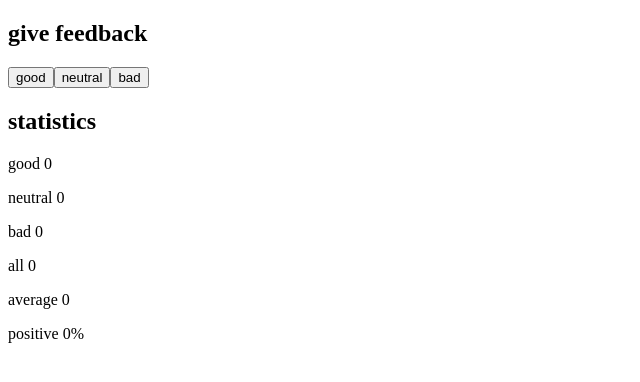
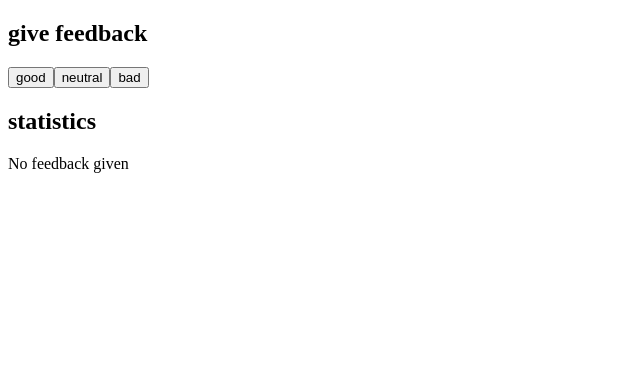
Before and after one commit to jakubk3697/fullstackopen, a React (Vite) app in the folder part1/unicafe/: page / in a window 1280 px wide. Shown: the top 382 px of the page, without its empty margins (0-640 px from the left). Built offline with nearby package versions, Linux system fonts and the light colour scheme.

Commit message:
Exercise 1.9: unicafe step4

```diff
--- a/part1/unicafe/src/App.jsx
+++ b/part1/unicafe/src/App.jsx
@@ -36,14 +36,18 @@ const App = () => {
         <button onClick={handleBadClick}>bad</button>
       </div>
       <h2>statistics</h2>
-      <div className="statistics">
+      {all > 0 ?
+        <div>
           <Statistic text="good" value={good} />
           <Statistic text="neutral" value={neutral} />
           <Statistic text="bad" value={bad} />
           <Statistic text="all" value={all} />
           <Statistic text="average" value={average} />
-        <Statistic text="positive" value={`${positive}%`} />
+          <Statistic text="positive" value={positive + " %"} />
         </div>
+        :
+        <p>No feedback given</p>
+      }
     </>
   )
 }
```
Lines whose indentation alone changed are shown as unchanged.
